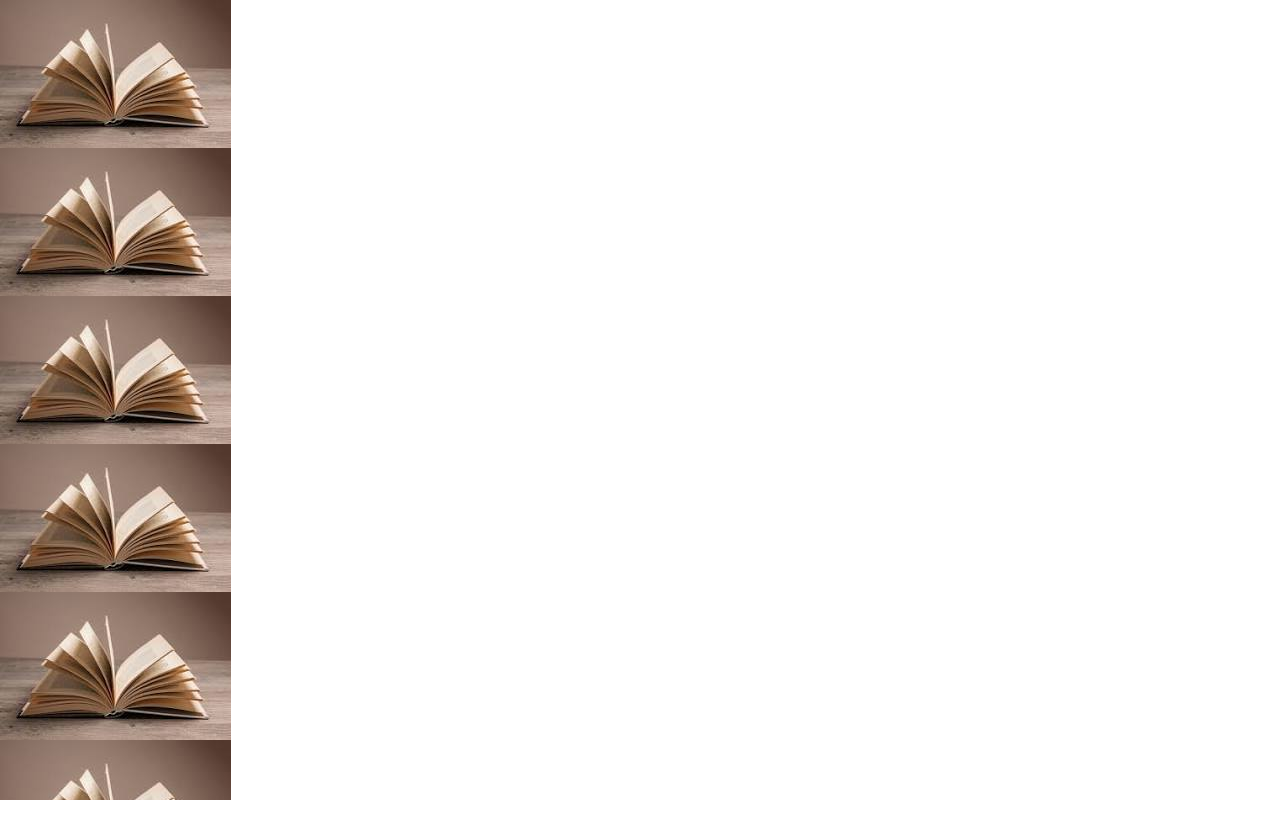
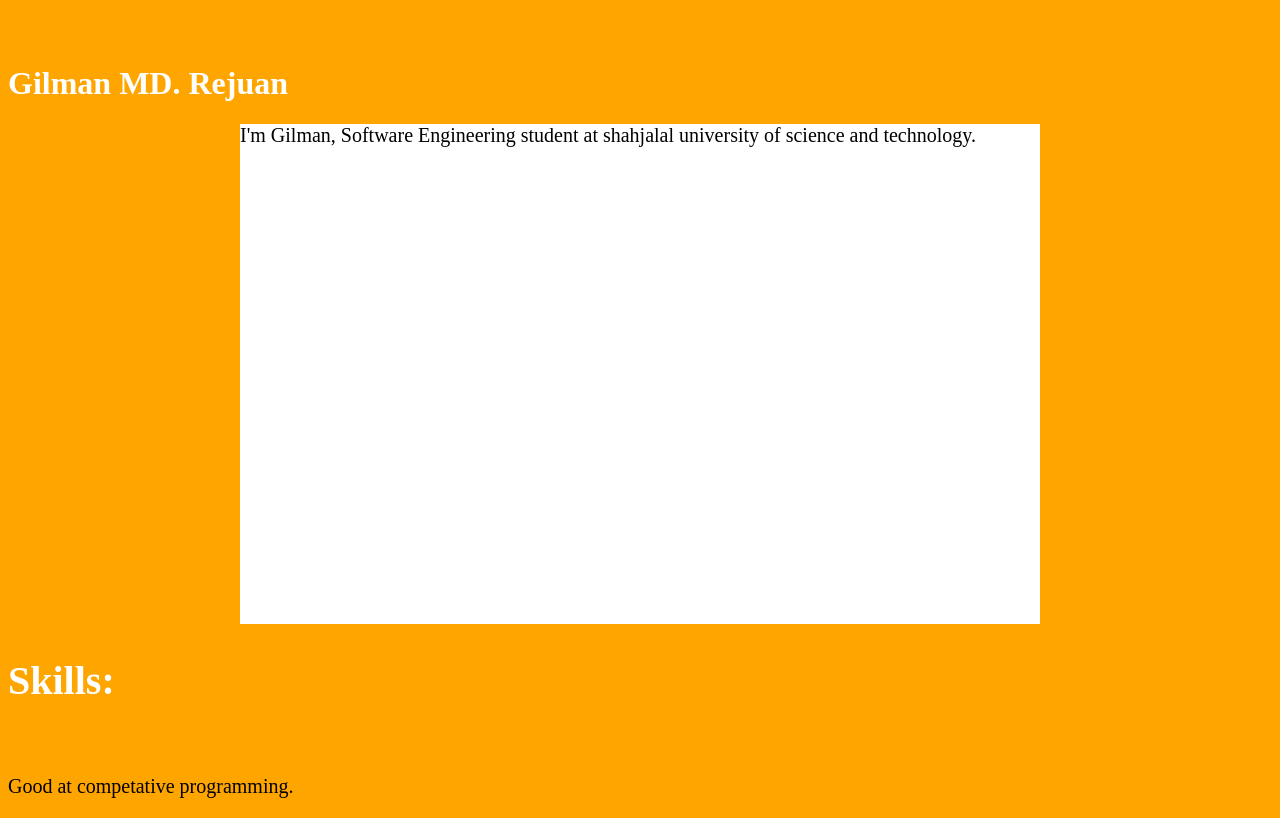
Before and after one commit to Gmanrejuan/portfolio_project, a plain HTML site: page test.html in a window 1280 px wide. Drawn offline with Linux system fonts and the light colour scheme.

Commit message:
Backround and font changed

```diff
--- a/style.css
+++ b/style.css
@@ -1,9 +1,24 @@
+h1{
+	color: white;
+	text-align: top-left;
+}
+
+.square {
+      background-color: white;
+      width: 800px;
+      height: 500px;
+      margin: auto;
+}
 h2{
-	color: red;
-	text-align: center;
+	color: white;
+	text-align: top-left;
+	font-size: 40px;
 }
 
 body{
-	background-image: url("download (1).jpeg");
-	background-repeat: repeat-y;
+	background-color: orange;
 }
+p{
+	color: black;
+	font-size: 20px;
+}
--- a/test.html
+++ b/test.html
@@ -1,9 +1,19 @@
 <!DOCTYPE html>
 <html>
 <head>
-	<title>Nothing</title>
-	<link rel="stylesheet" type="text/css" href="style.css">
+	<title>Portfolio</title>
+	<link rel="stylesheet" type="text/css" href="style.css" />
+
 </head>
 <body>
-	</body>
+	<br>
+	<br>
+	<h1>Gilman MD. Rejuan</h1>
+	<div class="square">
+		<p>I'm Gilman, Software Engineering student at shahjalal university of science and technology.</p>
+	</div>
+	<h2>Skills:</h2>
+	<br>
+	<p text-color:white>Good at competative programming.</p>
+</body>
 </html>
```
